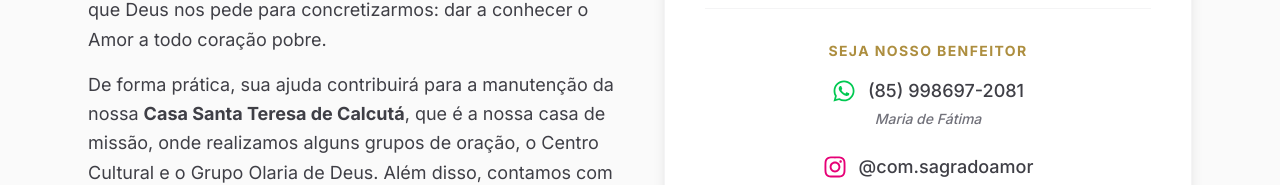
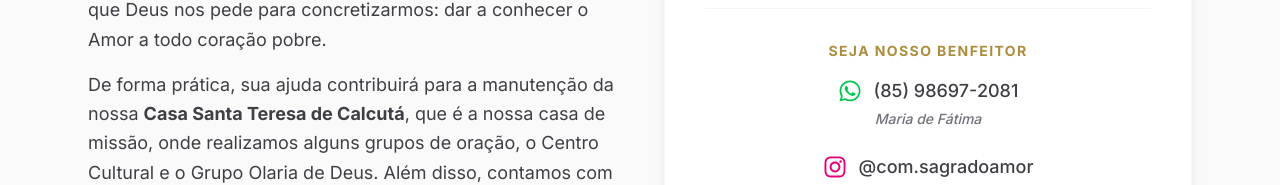
Before and after one commit to savass33/cmsa-website, a React (Vite) app: page /donate in a window 1280 px wide. Shown: the part 894-1079 px from the top of the page. Built offline with nearby package versions, Linux system fonts and the light colour scheme; a web font is replaced by a local one.

Commit message:
Update donate.tsx

```diff
--- a/src/pages/donate.tsx
+++ b/src/pages/donate.tsx
@@ -100,7 +100,7 @@ export default function Donate() {
               <a href="https://wa.me/5585986972081" target="_blank" rel="noopener noreferrer" className="flex flex-col items-center gap-1 text-neutral-700 hover:text-primary-600 transition-colors">
                 <div className="flex items-center gap-3">
                   <FaWhatsapp size={24} className="text-green-500" />
-                  <span className="text-lg font-medium">(85) 998697-2081</span>
+                  <span className="text-lg font-medium">(85) 98697-2081</span>
                 </div>
                 <span className="text-sm font-medium text-neutral-500 italic">Maria de Fátima</span>
               </a>
```
